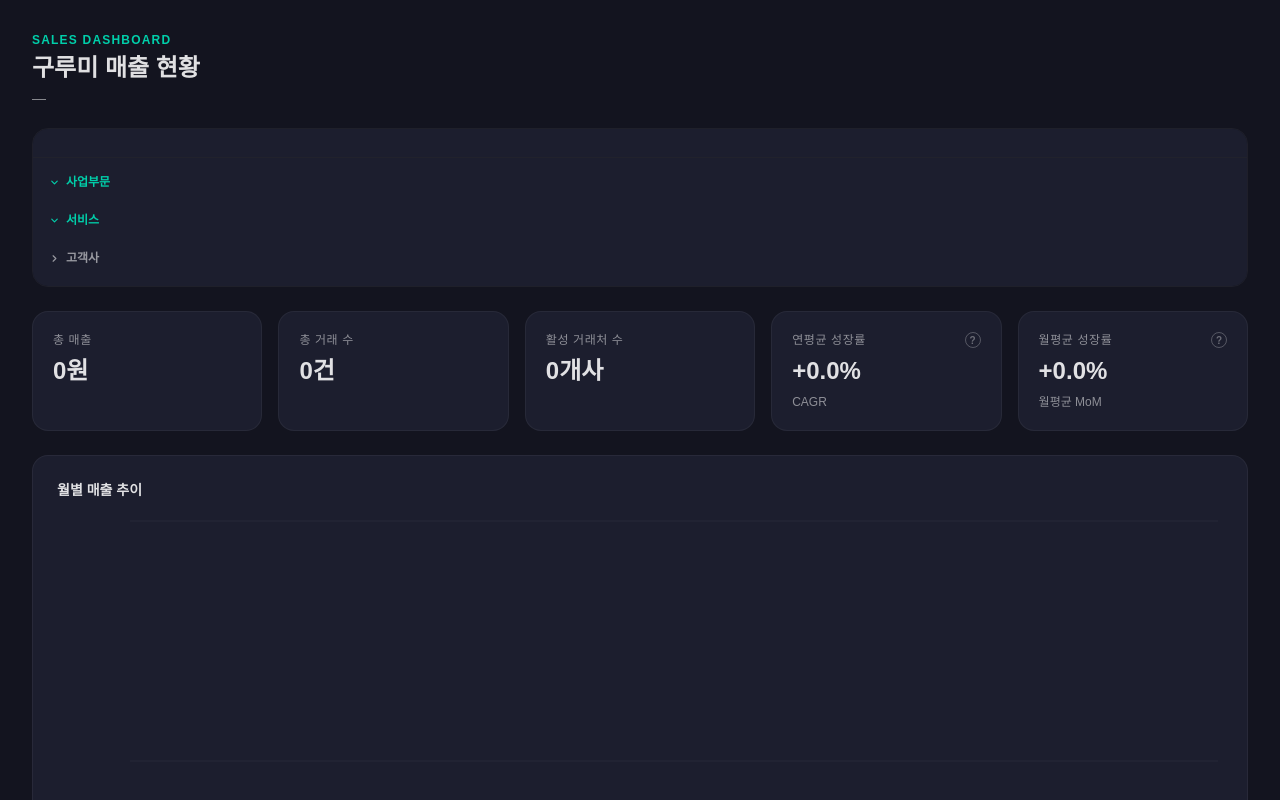
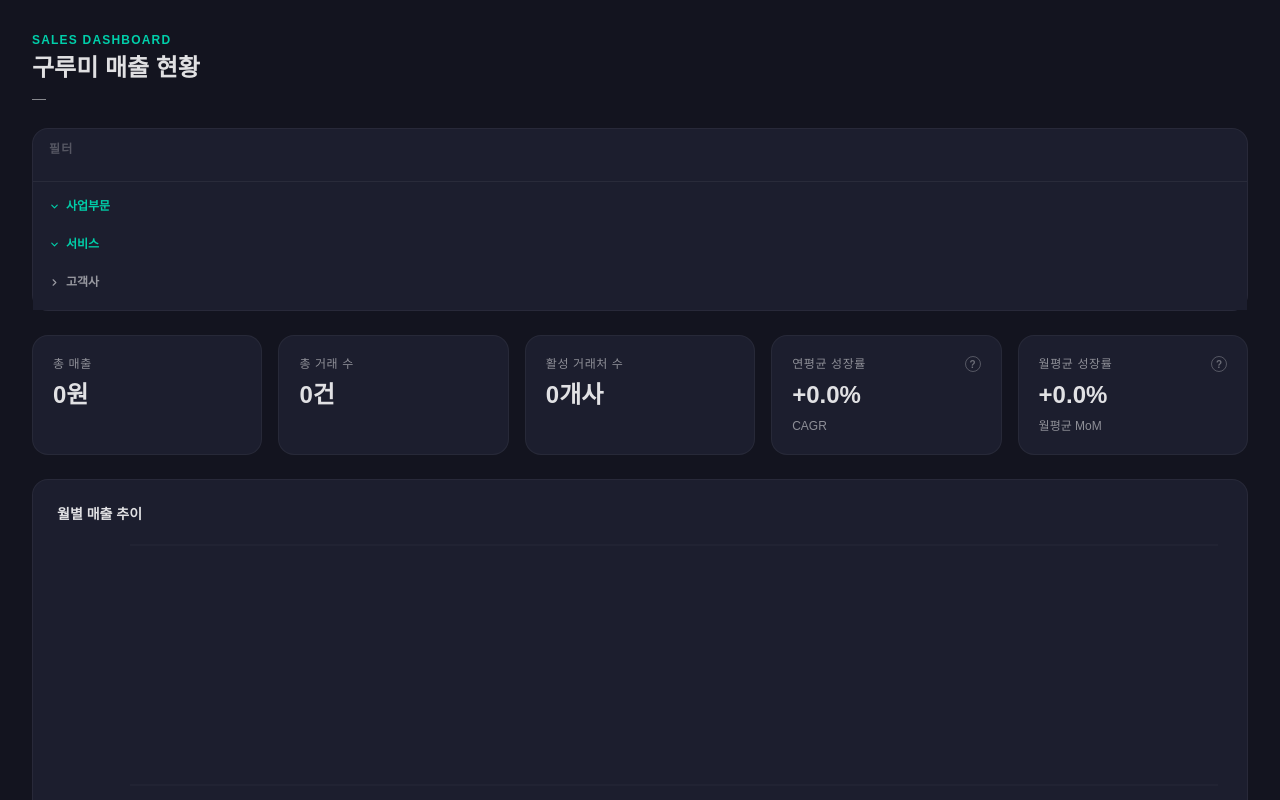
Before and after one commit to sohyeon1208/grm_test, a Next.js app: page / in a window 1280 px wide. Shown: the top 800 px of the page. Built offline with nearby package versions, Linux system fonts and the light colour scheme; a web font is replaced by a local one.

Commit message:
fix: 초기화 버튼 헤더로 이동 (overflow-hidden 클리핑 해결)

```diff
--- a/src/components/Dashboard.tsx
+++ b/src/components/Dashboard.tsx
@@ -103,20 +103,18 @@ export default function Dashboard({ rows }: Props) {
 
         {/* ── 필터 패널 ── */}
         <div
-          className="rounded-2xl border overflow-hidden"
-          style={{ borderColor: "rgba(255,255,255,0.05)" }}
+          className="rounded-2xl border"
+          style={{ borderColor: "rgba(255,255,255,0.05)", background: "#1C1E2E" }}
         >
-          {/* 시간 필터 (연도 · 월) */}
-          <div
-            className="px-4 pt-4 pb-3 flex flex-col gap-3 relative"
-            style={{ background: "#1C1E2E" }}
-          >
-            {/* 필터 초기화 버튼 */}
+          {/* 시간 필터 헤더 (초기화 버튼 포함) */}
+          <div className="px-4 pt-3 pb-1 flex items-center justify-between">
+            <span className="text-xs font-semibold uppercase tracking-widest" style={{ color: "rgba(255,255,255,0.25)" }}>
+              필터
+            </span>
             {hasAnyFilter && (
               <button
                 onClick={resetFilters}
-                title="필터 초기화"
-                className="absolute top-3 right-3 flex items-center gap-1.5 px-2.5 py-1 rounded-full text-xs font-medium transition-all duration-200"
+                className="flex items-center gap-1.5 px-2.5 py-1 rounded-full text-xs font-medium transition-all duration-200"
                 style={{
                   background: "rgba(255,255,255,0.06)",
                   color: "rgba(255,255,255,0.45)",
@@ -140,6 +138,10 @@ export default function Dashboard({ rows }: Props) {
                 초기화
               </button>
             )}
+          </div>
+
+          {/* 시간 필터 (연도 · 월) */}
+          <div className="px-4 pt-2 pb-3 flex flex-col gap-3">
             <FilterRow
               label="연도"
               paramKey="year"
```
